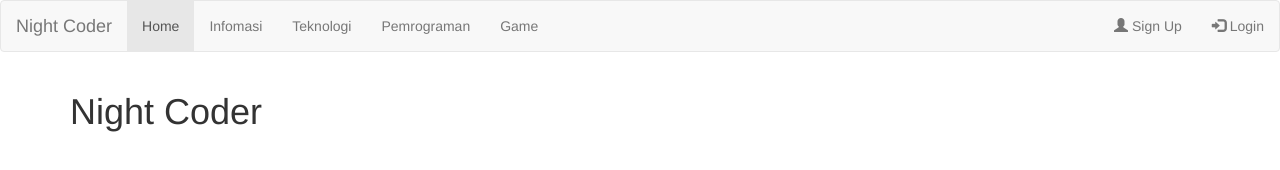
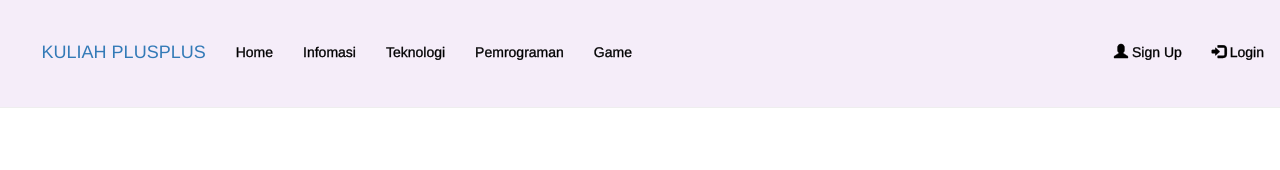
Before and after one commit to kuliahplusplus/website, a plain HTML site: page index.html in a window 1280 px wide. Drawn offline with Linux system fonts and the light colour scheme.

Commit message:
changed header
piye?

```diff
--- a/index.html
+++ b/index.html
@@ -1,25 +1,61 @@
 <!DOCTYPE html>
 <html>
 	<head>
+
+
+
+
 		<title>Belajar Bootstrap</title>
 		<meta charset="utf-8">
 		<meta name="viewport" content="width=device-width, initial-scale=1">
 		<link rel="stylesheet" href="css/bootstrap.css">
 		<script src="js/jquery.js"></script>
 		<script src="js/bootstrap.js"></script>
+
+
+		<style media="screen">
+
+			.page-header{
+
+				background-color: #f5edf9;
+				margin: 0;
+				border-bottom: 10 10 10;
+				padding-top: 2%;
+				padding-left: 2%;
+			}
+
+			.nav > li > a{
+			color:black;
+			-webkit-text-stroke-width: 0.3px;
+			   -webkit-text-stroke-color: black;
+
+			}
+
+			.nav > li > a:focus,
+			.nav > li > a:hover
+			{
+				font-size: 130%;
+			    background-color:#fef4ff;
+			}
+
+		</style>
+
+
 	</head>
 	<body>
-		<nav class="navbar navbar-default">
+		<div class="page-header">
+
+		<nav class="navbar">
 			<div class="container-fluid sticky-top col-sm-12">
 				<div class="navbar-header">
-					<a class="navbar-brand" href="index.html">Night Coder</a>
+					<a class="navbar-brand" href="index.html">KULIAH PLUSPLUS</a>
 					<button class="navbar-toggle">
 						<span class="icon-bar"></span>
 						<span class="icon-bar"></span>
 						<span class="icon-bar"></span>
 					</button>
 				</div>
-				<ul class="nav navbar-nav">
+				<ul class="nav navbar-nav ">
 					<li class="active"><a href="#">Home</a></li>
 					<li><a href="#">Infomasi</a></li>
 					<li><a href="#">Teknologi</a></li>
@@ -32,8 +68,12 @@
 				</ul>
 			</div>
 		</nav>
+</div>
+
+	<!-- content -->
+
 		<div class="container">
-			<h1>Night Coder</h1>
+			<!--<h1>KULIAH PLUSPLUS</h1>-->
 		</div>
 	</body>
 </html>
```
